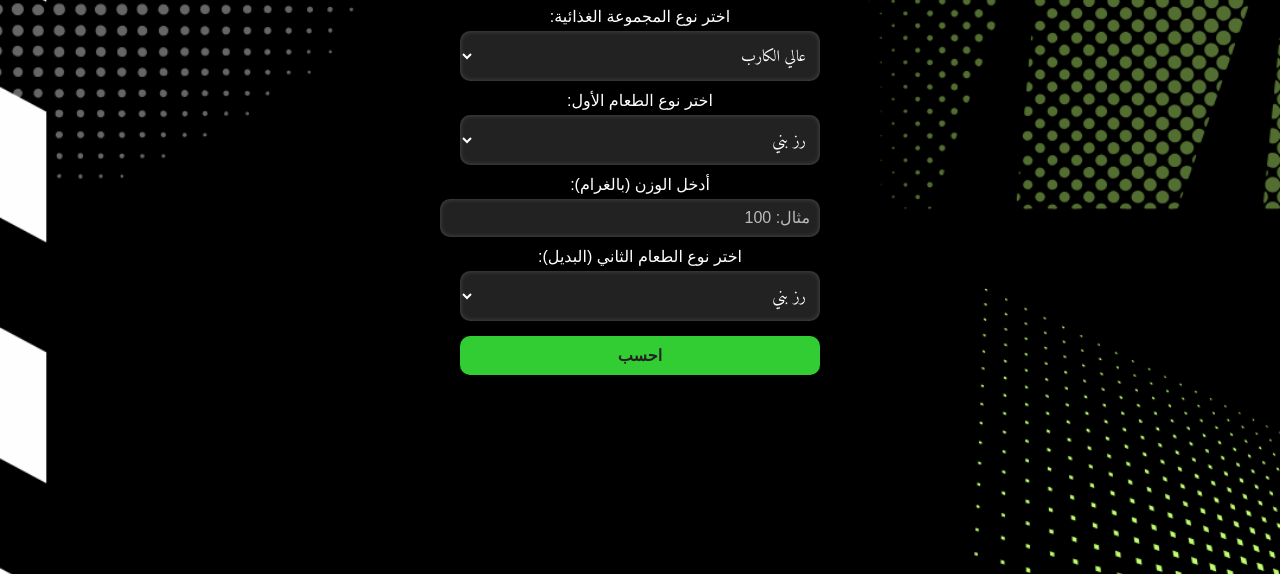
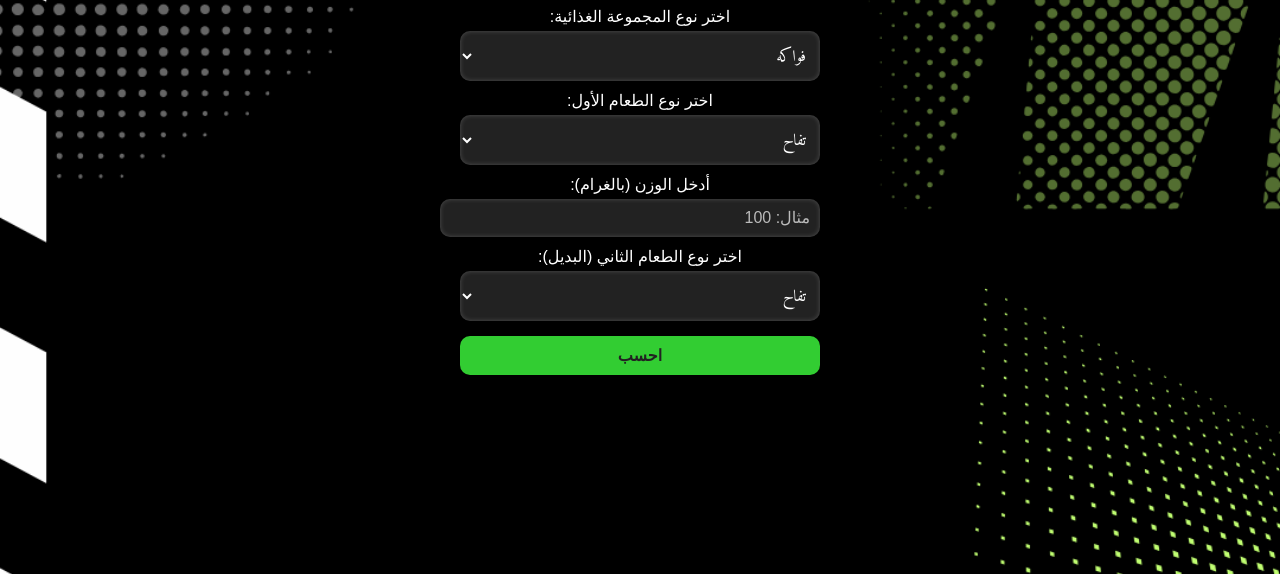
Before and after one commit to HokageZ/Calories-Calculator, a plain HTML site: page index.html in a window 1280 px wide. Shown: the part 226-800 px from the top of the page. Drawn offline with Linux system fonts and the light colour scheme.

Commit message:
Update food categories

```diff
--- a/index.html
+++ b/index.html
@@ -13,9 +13,11 @@
 
         <label for="categorySelect">اختر نوع المجموعة الغذائية:</label>
         <select id="categorySelect" onchange="updateFoodOptions()">
-            <option value="high-carb">عالي الكارب</option>
-            <option value="high-protein">عالي البروتين</option>
-            <option value="high-fat">عالي الدهون</option>
+            <option value="Fruits">فواكه</option>
+            <option value="Fats">دهون</option>
+            <option value="Carbohydrates">نشويات</option>
+            <option value="Proteins">لحوم</option>
+            <option value="Vegetables">خضراوات</option>
         </select>
 
         <label for="food1Select">اختر نوع الطعام الأول:</label>
@@ -34,73 +36,137 @@
 
     <script>
         const foodData = {
-            "high-carb": [
-                { name: "رز بني", calories: 111 },
-                { name: "رز بسمتى", calories: 129 },
-                { name: "رز ابيض", calories: 130 },
-                { name: "عيش بلدى", calories: 265 },
-                { name: "عيش الفينو", calories: 318 },
-                { name: "عيش توست", calories: 313 },
-                { name: "اسباجيتي", calories: 158 },
-                { name: "حمص", calories: 364 },
-                { name: "زبيب", calories: 116 },
-                { name: "مربى فرارلة", calories: 278 },
-                { name: "عيش الشوفان", calories: 269 },
-                { name: "شوفان", calories: 389 },
-                { name: "سكر", calories: 387 },
-                { name: "عسل نحل", calories: 304 },
-                { name: "تمر", calories: 282 },
-                { name: "بطاطس مقلية", calories: 312 },
-                { name: "بطاطس", calories: 77 },
-                { name: "بطاطا", calories: 86 },
-                { name: "فول", calories: 347 },
-                { name: "عدس", calories: 116 },
-                { name: "بازلاء", calories: 81 },
-                { name: "ذرة", calories: 96 },
-                { name: "ثوم", calories: 149 }
+            "Fruits": [
+                { "name": "تفاح", "calories": 52 },
+                { "name": "موز", "calories": 89 },
+                { "name": "بطيخ", "calories": 30 },
+                { "name": "فراولة", "calories": 32 },
+                { "name": "توت اسود", "calories": 43 },
+                { "name": "اناناس", "calories": 50 },
+                { "name": "يوسفي", "calories": 53 },
+                { "name": "كيوي", "calories": 61 },
+                { "name": "برتقال", "calories": 47 },
+                { "name": "عنب احمر", "calories": 67 },
+                { "name": "خوخ", "calories": 39 },
+                { "name": "مانجا", "calories": 60 },
+                { "name": "جوافة", "calories": 68 },
+                { "name": "بلح", "calories": 282 },
+                { "name": "مشمش", "calories": 48 },
+                { "name": "تين شوكي", "calories": 41 },
+                { "name": "كاكا", "calories": 127 },
+                { "name": "شمام", "calories": 34 },
+                { "name": "كمثرى", "calories": 57 },
+                { "name": "بلح مجدول", "calories": 277 },
+                { "name": "رمان", "calories": 83 },
+                { "name": "زبيب", "calories": 299 },
+                { "name": "ليمون", "calories": 29 },
+                { "name": "افوكادو", "calories": 160 },
+                { "name": "برقوق", "calories": 46 },
+                { "name": "نكتارين", "calories": 44 },
+                { "name": "عناب", "calories": 79 },
+                { "name": "جوز الهند", "calories": 354 },
+                { "name": "جريب فروت", "calories": 42 },
+                { "name": "كنتالوب", "calories": 34 },
+                { "name": "عصير قصب", "calories": 269 },
+                { "name": "يقطين", "calories": 26 }
             ],
-            "high-protein": [
-                { name: "صدر دجاج", calories: 165 },
-                { name: "لحم بقري", calories: 250 },
-                { name: "ديك رومي", calories: 189 },
-                { name: "دجاج مقلى", calories: 246 },
-                { name: "كفتة", calories: 243 },
-                { name: "تونة", calories: 132 },
-                { name: "كبدة", calories: 165 },
-                { name: "جمبري", calories: 119 },
-                { name: "بيض مسلوق", calories: 155 },
-                { name: "وراك فراخ", calories: 179 },
-                { name: "بيض اومليت", calories: 154 },
-                { name: "سمك بورى", calories: 117 },
-                { name: "سمك بلطى", calories: 129 },
-                { name: "سمك روسى", calories: 305 },
-                { name: "سمك السالمون", calories: 206 },
-                { name: "لحمة ضاني (خروف)", calories: 294 },
-                { name: "جبنة بيضاء", calories: 310 },
-                { name: "جبنة رومي", calories: 407 },
-                { name: "لب سورى", calories: 584 },
-                { name: "لب اصفر", calories: 557 },
-                { name: "لب ابيض", calories: 446 },
-                { name: "جبنة قريش", calories: 98 }
+            "Fats": [
+                { "name": "فول سوداني", "calories": 567 },
+                { "name": "فستق", "calories": 562 },
+                { "name": "عين الجمل", "calories": 654 },
+                { "name": "بندق", "calories": 628 },
+                { "name": "زبدة", "calories": 717 },
+                { "name": "طحينة", "calories": 594 },
+                { "name": "مايونيز", "calories": 680 },
+                { "name": "جبنة بيضاء", "calories": 310 },
+                { "name": "جبنة رومي", "calories": 407 },
+                { "name": "لب سورى", "calories": 584 },
+                { "name": "لب اصفر", "calories": 557 },
+                { "name": "لب ابيض", "calories": 446 },
+                { "name": "كاجو", "calories": 553 },
+                { "name": "زبدة الفول السوداني", "calories": 588 },
+                { "name": "زيت الذره", "calories": 900 },
+                { "name": "زيت الزيتون", "calories": 884 },
+                { "name": "زيت الكتان", "calories": 884 },
+                { "name": "زيت درار الشمس", "calories": 884 },
+                { "name": "لبن نصف دسم", "calories": 50 },
+                { "name": "لبن كامل الدسم", "calories": 42 },
+                { "name": "جبنة نستو", "calories": 239 },
+                { "name": "زبادى كامل الدسم", "calories": 61 },
+                { "name": "زبادي مراعي تريتس", "calories": 128 },
+                { "name": "زبادي قليل الدسم", "calories": 58 },
+                { "name": "لبن خالي الدسم", "calories": 70 }
             ],
-            "high-fat": [
-                { name: "افوكادو", calories: 160 },
-                { name: "جوز الهند", calories: 354 },
-                { name: "فول سوداني", calories: 567 },
-                { name: "فستق", calories: 562 },
-                { name: "عين الجمل", calories: 654 },
-                { name: "بندق", calories: 628 },
-                { name: "زبدة", calories: 717 },
-                { name: "طحينة", calories: 594 },
-                { name: "مايونيز", calories: 680 },
-                { name: "زبدة الفول السوداني", calories: 588 },
-                { name: "زيت الذره", calories: 900 },
-                { name: "زيت الزيتون", calories: 884 },
-                { name: "زيت الكتان", calories: 884 },
-                { name: "زيت درار الشمس", calories: 884 },
-                { name: "كاتشب", calories: 112 },
-                { name: "مستردة", calories: 60 },
-                { name: "صلصة طماطم", calories: 29 }
+            "Carbohydrates": [
+                { "name": "رز بني", "calories": 111 },
+                { "name": "رز بسمتى", "calories": 129 },
+                { "name": "رز ابيض", "calories": 130 },
+                { "name": "بقصماط", "calories": 407 },
+                { "name": "عيش بلدى", "calories": 265 },
+                { "name": "العيش الفينو", "calories": 318 },
+                { "name": "عيش توست", "calories": 313 },
+                { "name": "اسباجيتي", "calories": 158 },
+                { "name": "حمص", "calories": 364 },
+                { "name": "زبيب", "calories": 116 },
+                { "name": "مربى فرارلة", "calories": 278 },
+                { "name": "طعمية", "calories": 333 },
+                { "name": "عيش الشوفان", "calories": 269 },
+                { "name": "تومية", "calories": 150 },
+                { "name": "خيار مخلل", "calories": 11 },
+                { "name": "شوفان", "calories": 389 },
+                { "name": "كاتشب", "calories": 112 },
+                { "name": "سكر", "calories": 387 },
+                { "name": "مستردة", "calories": 60 },
+                { "name": "صلصة طماطم", "calories": 29 },
+                { "name": "عسل نحل", "calories": 304 },
+                { "name": "بطاطس مقلية", "calories": 312 },
+                { "name": "تمر", "calories": 282 }
+            ],
+            "Proteins": [
+                { "name": "ديك رومي", "calories": 189 },
+                { "name": "جبنة قريش", "calories": 98 },
+                { "name": "دجاج مقلى", "calories": 246 },
+                { "name": "كفتة", "calories": 243 },
+                { "name": "لحمة بقري", "calories": 250 },
+                { "name": "تونة", "calories": 132 },
+                { "name": "كبدة", "calories": 165 },
+                { "name": "جمبري", "calories": 119 },
+                { "name": "بيض مسلوق", "calories": 155 },
+                { "name": "وراك فراخ", "calories": 179 },
+                { "name": "بيض اومليت", "calories": 154 },
+                { "name": "صدور فراخ", "calories": 165 },
+                { "name": "سمك بورى", "calories": 117 },
+                { "name": "سمك بلطى", "calories": 129 },
+                { "name": "سمك روسى", "calories": 305 },
+                { "name": "سمك السالمون", "calories": 206 },
+                { "name": "لحمة ضاني (خروف)", "calories": 294 }
+            ],
+            "Vegetables": [
+                { "name": "عدس", "calories": 116 },
+                { "name": "بازلاء", "calories": 81 },
+                { "name": "بطاطس", "calories": 77 },
+                { "name": "بطاطا", "calories": 86 },
+                { "name": "فول", "calories": 347 },
+                { "name": "كوسة", "calories": 17 },
+                { "name": "جزر", "calories": 41 },
+                { "name": "بصل", "calories": 40 },
+                { "name": "سبانخ", "calories": 23 },
+                { "name": "ملوخيه", "calories": 66 },
+                { "name": "بامية", "calories": 33 },
+                { "name": "فاصوليا خضراء", "calories": 31 },
+                { "name": "فاصوليا بيضاء", "calories": 67 },
+                { "name": "خيار", "calories": 15 },
+                { "name": "طماطم", "calories": 18 },
+                { "name": "الخس", "calories": 15 },
+                { "name": "الجرجير", "calories": 29 },
+                { "name": "القلقاس", "calories": 112 },
+                { "name": "الفلفل", "calories": 40 },
+                { "name": "الذرة", "calories": 96 },
+                { "name": "الثوم", "calories": 149 },
+                { "name": "الشبت", "calories": 43 },
+                { "name": "الباذنجان", "calories": 25 },
+                { "name": "البقدونس", "calories": 36 },
+                { "name": "ماشروم", "calories": 22 }
             ]
         };
 
```
